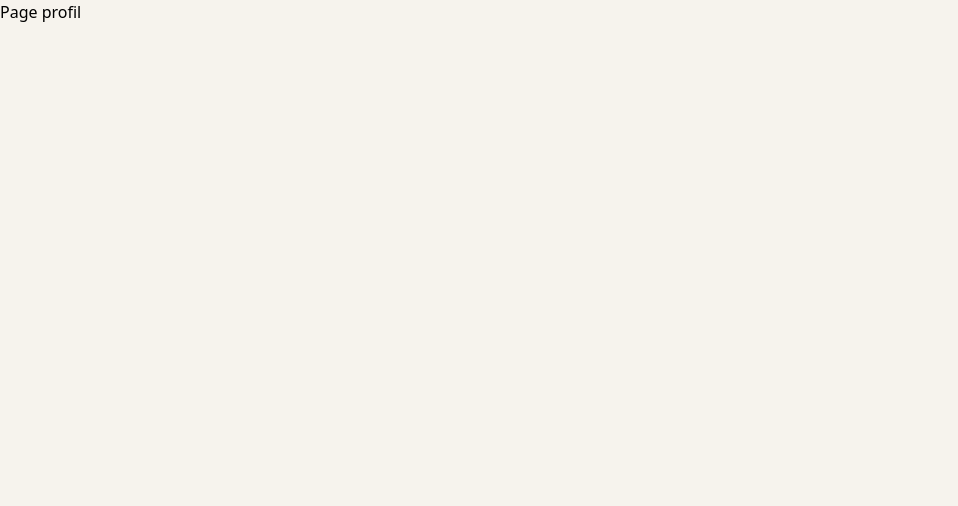
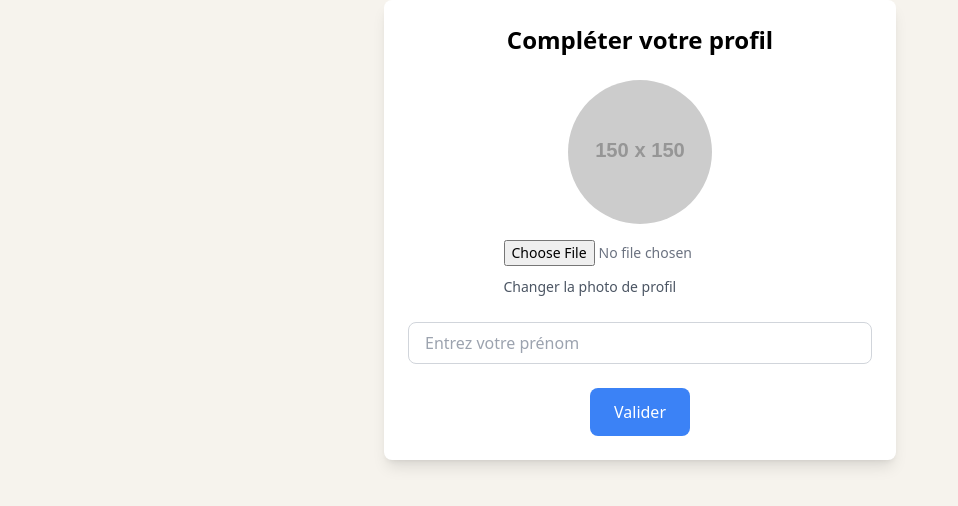
Before and after one commit to OP181SD/matcha, a React (Create React App) app in the folder frontend/: page /profil in a window 1280 px wide. Shown: the top 506 px of the page, without its empty margins (0-958 px from the left). Built offline with nearby package versions, Linux system fonts and the light colour scheme; the HTML template or start-up script is replaced by a standard one.

Commit message:
ajout dun front temporaire

```diff
--- a/frontend/src/Profil.jsx
+++ b/frontend/src/Profil.jsx
@@ -1,7 +1,72 @@
+import React, { useState } from 'react';
+
+export function Profil() {
+  const [prenom, setPrenom] = useState('');
+  const [photo, setPhoto] = useState(null);
+
+  const handlePrenomChange = (e) => {
+    setPrenom(e.target.value);
+  };
+
+  const handlePhotoChange = (e) => {
+    const file = e.target.files[0];
+    if (file) {
+      setPhoto(URL.createObjectURL(file));
+    }
+  };
 
 
+  const handleSubmit = (e) => {
+    e.preventDefault();
+    console.log('Prénom:', prenom);
+    console.log('Photo:', photo);
+  };
 
-export function Profil ()
-{
-return <h1>Page profil</h1>
+  return (
+    <div className="max-w-lg mx-auto p-6 bg-white rounded-lg shadow-lg">
+      <h1 className="text-2xl font-semibold text-center mb-6">Compléter votre profil</h1>
+      <form onSubmit={handleSubmit}>
+        {/* Photo de profil */}
+        <div className="flex flex-col items-center mb-6">
+          <img
+            src={photo || 'https://via.placeholder.com/150'}
+            alt="Photo de profil"
+            className="rounded-full w-36 h-36 mb-4"
+          />
+          <div>
+            <input
+              type="file"
+              accept="image/*"
+              onChange={handlePhotoChange}
+              className="mb-2 text-sm text-gray-500"
+            />
+            <br />
+            <span className="text-sm text-gray-600">Changer la photo de profil</span>
+          </div>
+        </div>
+
+        {/* Champ pour le prénom */}
+        <div className="mb-6">
+          <input
+            type="text"
+            value={prenom}
+            onChange={handlePrenomChange}
+            placeholder="Entrez votre prénom"
+            required
+            className="w-full px-4 py-2 border border-gray-300 rounded-lg focus:outline-none focus:ring-2 focus:ring-blue-500"
+          />
+        </div>
+
+        {/* Bouton de soumission */}
+        <div className="flex justify-center">
+          <button
+            type="submit"
+            className="px-6 py-3 bg-blue-500 text-white rounded-lg hover:bg-blue-600 focus:outline-none focus:ring-2 focus:ring-blue-500"
+          >
+            Valider
+          </button>
+        </div>
+      </form>
+    </div>
+  );
 }
```
